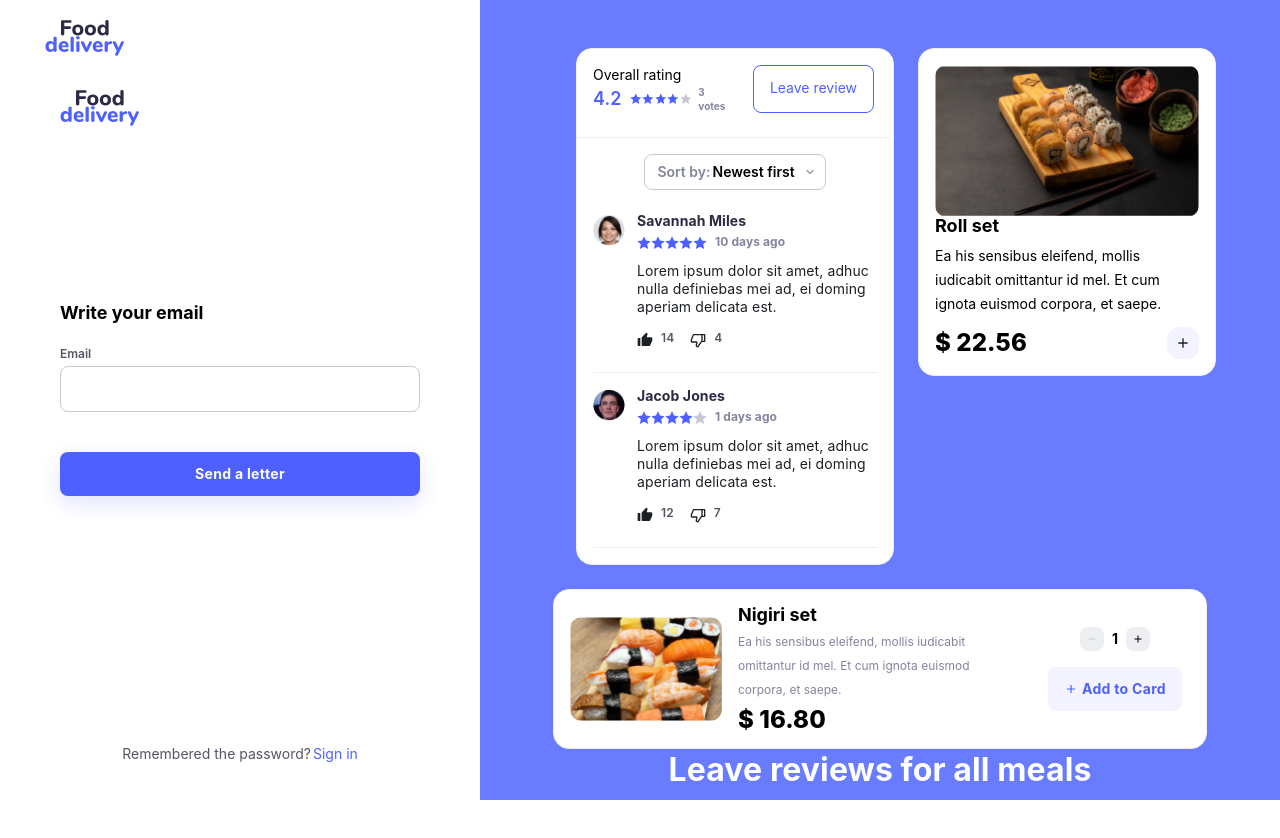
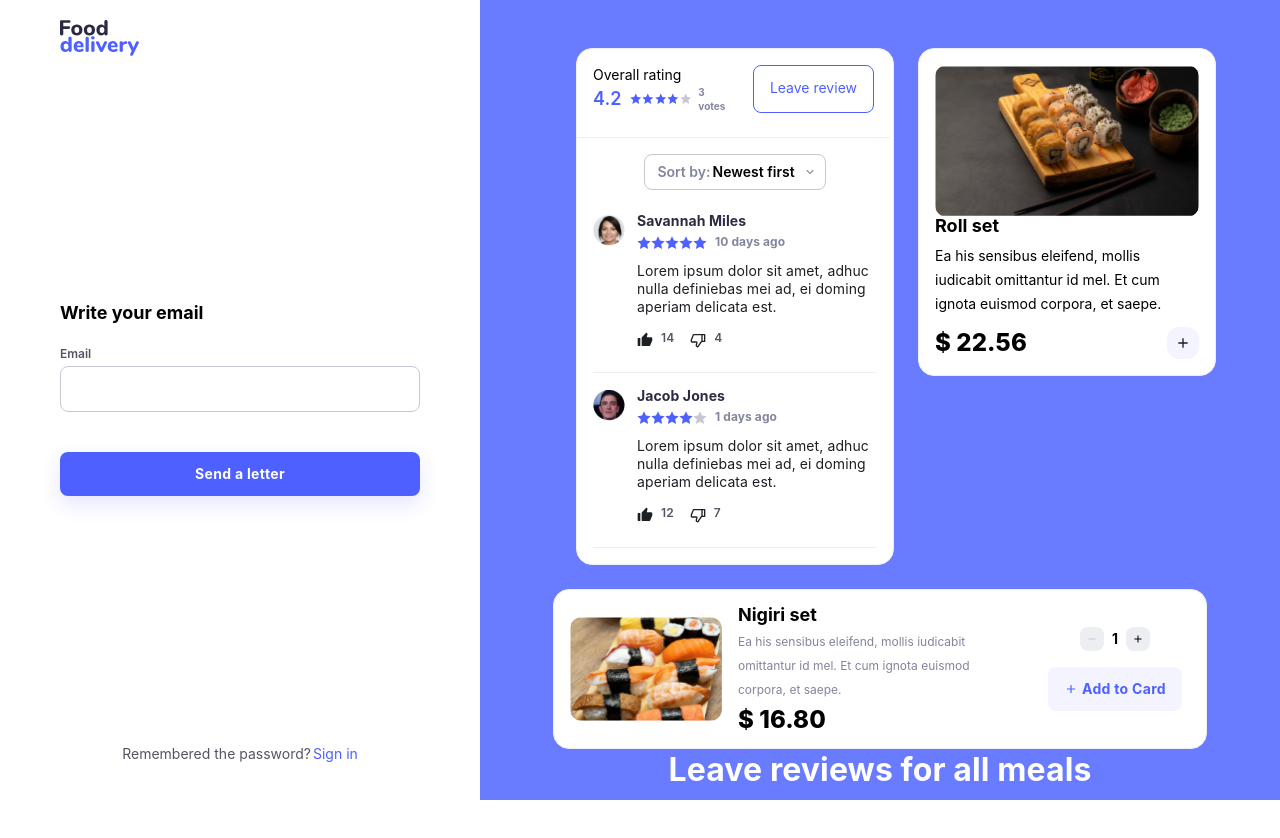
Before and after one commit to sergey3485/food-app, a Next.js app: page /change-password in a window 1280 px wide. Shown: the top 838 px of the page. Built offline with nearby package versions, Linux system fonts and the light colour scheme.

Commit message:
fix: logo position

```diff
--- a/src/layout/login/change-password-layout/change-password-layout.tsx
+++ b/src/layout/login/change-password-layout/change-password-layout.tsx
@@ -24,7 +24,6 @@ export const ChangePasswordLayout = (props: ChangePasswordLayoutProps): JSX.Elem
           <Box
             display="flex"
             flexDirection="column"
-            alignItems="center"
             justifyContent="center"
           >
             <img src="/food.svg" alt="" width={48} height={16} color="black" />
--- a/src/pages/change-password/index.tsx
+++ b/src/pages/change-password/index.tsx
@@ -37,7 +37,6 @@ const Home: ExtendedNextPage = () => {
         display="flex"
         alignItems="center"
         justifyContent="center"
-        padding="20px 15px"
         position="relative"
         width="100%"
         flexDirection="column"
@@ -49,18 +48,6 @@ const Home: ExtendedNextPage = () => {
           justifyContent="center"
           width="360px"
         >
-
-          <Box
-            display="flex"
-            flexDirection="column"
-            alignItems="center"
-            justifyContent="center"
-            position="absolute"
-            top="5%"
-          >
-            <img src="/food.svg" alt="" width={48} height={16} color="black" />
-            <img src="/delivery.svg" alt="" width={80} height={20} color="#4E60FF" />
-          </Box>
 
           <Box>
             <Typography component="h2" variant="mediaTitle">
--- a/src/pages/registration/index.tsx
+++ b/src/pages/registration/index.tsx
@@ -47,7 +47,6 @@ const Home: ExtendedNextPage = () => {
         display="flex"
         alignItems="center"
         justifyContent="center"
-        padding="20px 15px"
         position="relative"
         width="100%"
         flexDirection="column"
```
Also changed, not shown: 1 other file (tests, documents, lock files or other folders).
